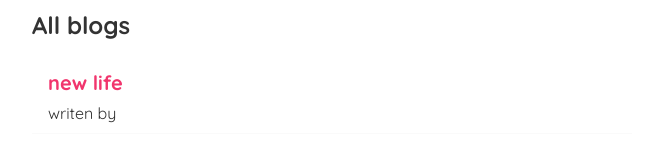
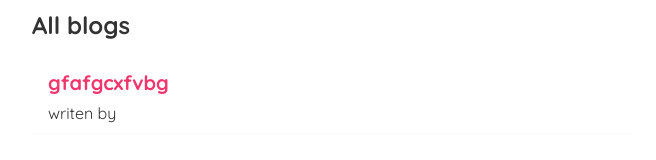
Before and after one commit to njx100/dojo-blog, a React (Create React App) app: page / in a window 1280 px wide. Shown: the part 121-281 px from the top of the page, without its empty margins (308-964 px from the left). Built offline with nearby package versions, Linux system fonts and the light colour scheme; data requests are answered from the project's data file.

Commit message:
complete project jaygit add .

```diff
--- a/data/db.json
+++ b/data/db.json
@@ -1,8 +1,8 @@
 {
   "blogs": [
     {
-      "title": "new life",
-      "body": "keep going forward",
+      "title": "gfafgcxfvbg",
+      "body": "fghsdfhsgfgdhsd",
       "author": "",
       "id": 1
     }
--- a/src/App.js
+++ b/src/App.js
@@ -1,9 +1,9 @@
 import Navbar from "./NavBar";
 import Home from "./Home";
-import { BrowserRouter, Route, Routes } from "react-router-dom";
+import { BrowserRouter, Route, Routes, Navigate } from "react-router-dom";
 import Create from "./Create";
 import BlogDetails from "./BlogDetails";
-import NotFound from "./NotFound.js";
+import NotFound from "./NotFound";
 
 function App() {
   return (
@@ -15,7 +15,7 @@ function App() {
             <Route path="/" element={<Home />} />
             <Route path="/create" element={<Create />} />
             <Route path="/blogs/:id" element={<BlogDetails />} />
-            <Route path="*" element={<NotFound />} />
+            <Route path="/*" element={<NotFound />} />
           </Routes>
         </div>
       </div>
```
